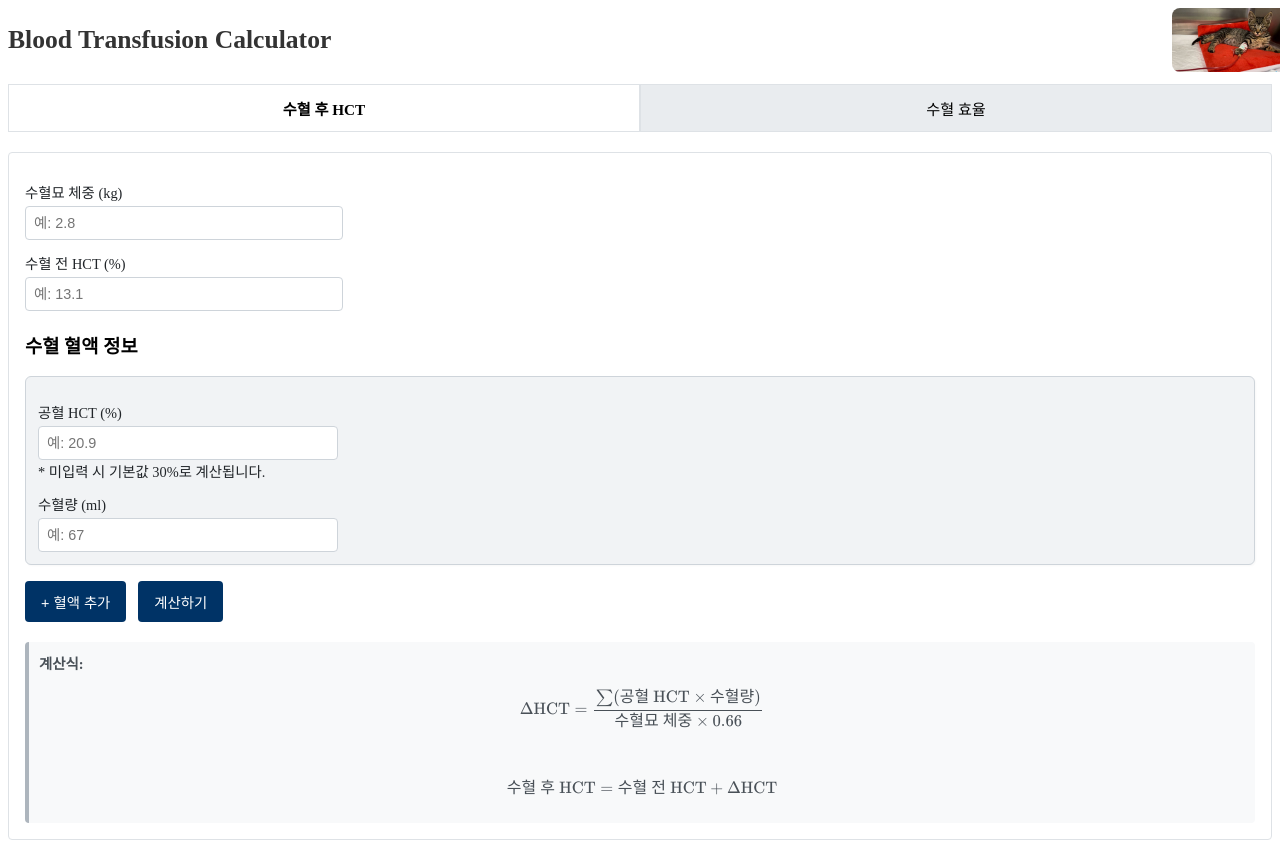
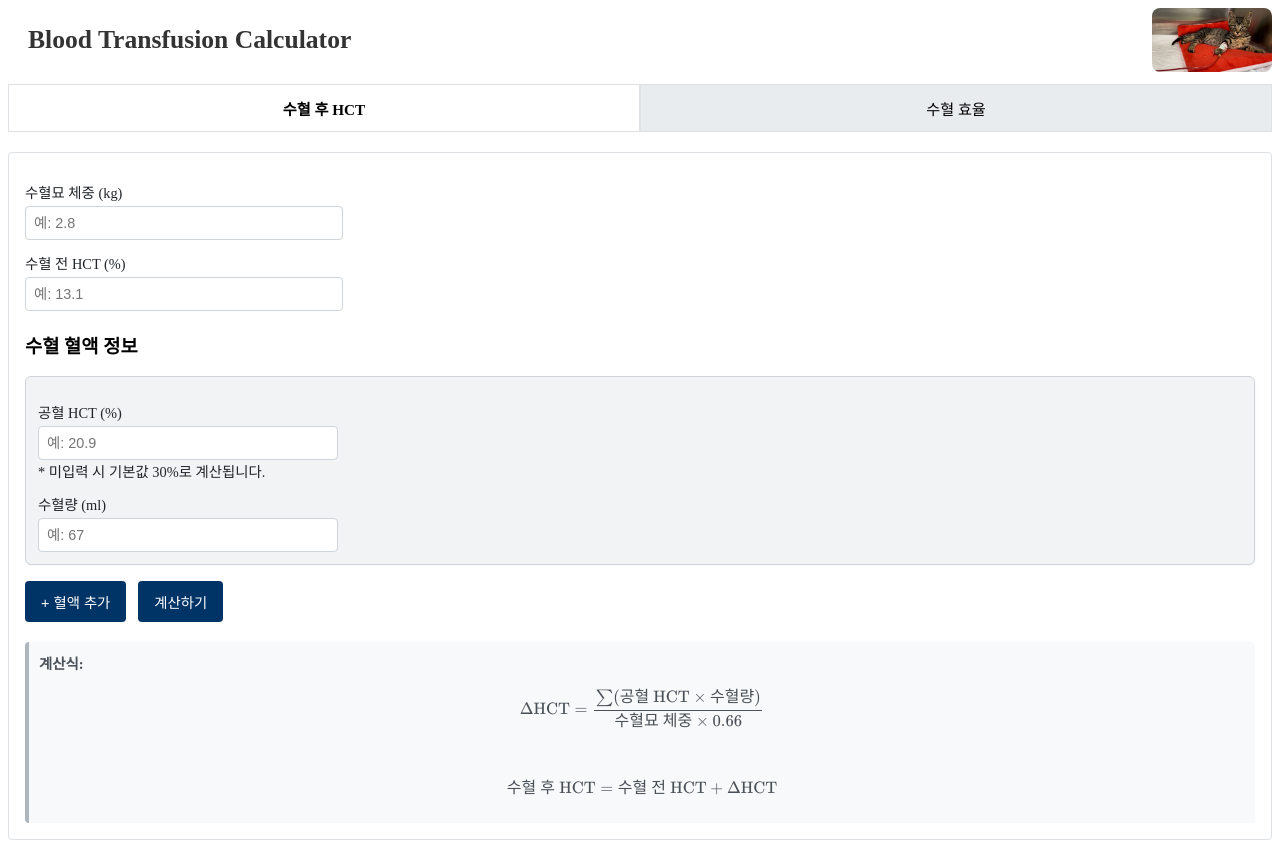
Before and after one commit to hodewdew-creator/blootranscal, a plain HTML site: page index.html in a window 1280 px wide. Drawn offline with nearby package versions, Linux system fonts and the light colour scheme.

Commit message:
Update index.html

```diff
--- a/index.html
+++ b/index.html
@@ -141,7 +141,7 @@
 </head>
 <body>
 
-<div style="display: flex; justify-content: space-between; align-items: center; margin-bottom: 12px;">
+<div style="display: flex; justify-content: space-between; align-items: center; margin-bottom: 12px; padding: 0 20px;">
   <h1 class="title" style="margin: 0;">Blood Transfusion Calculator</h1>
   <div style="width: 100px;">
     <img src="img_2742.png" alt="고양이" style="
```
